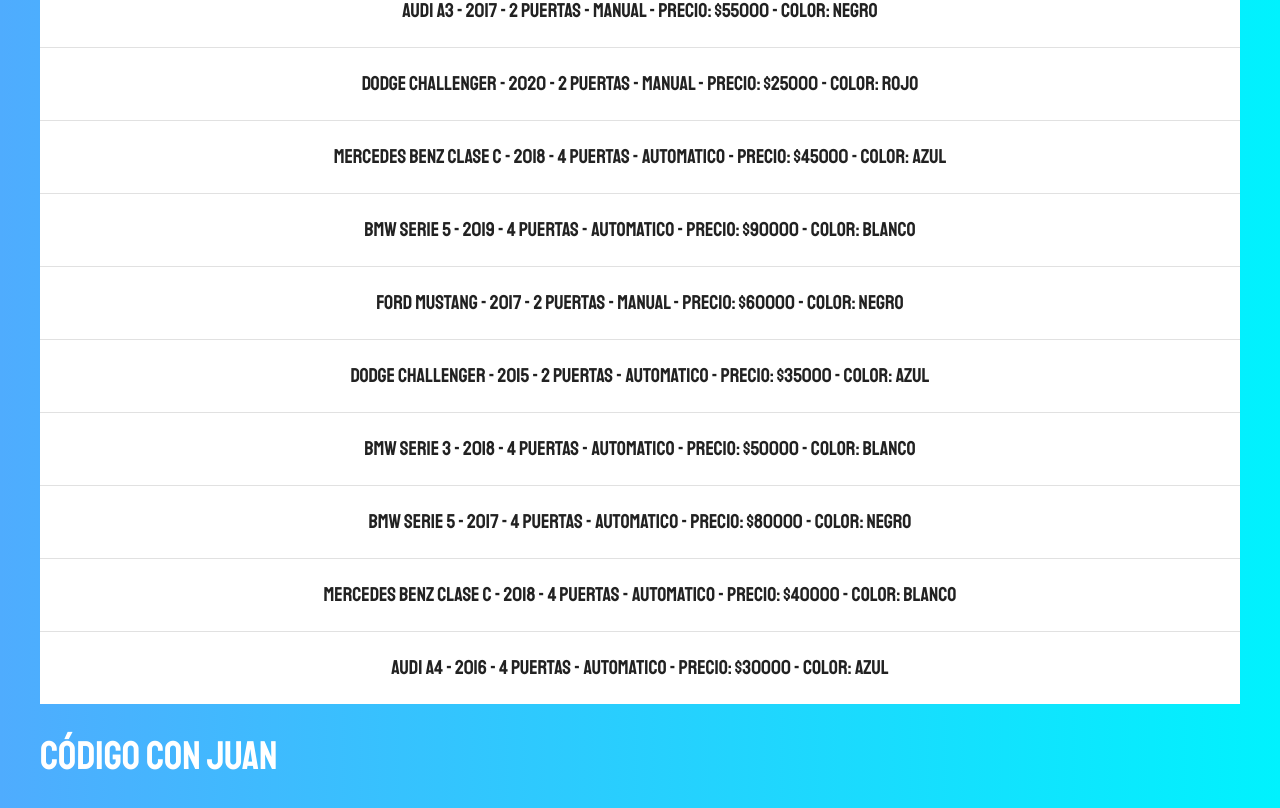
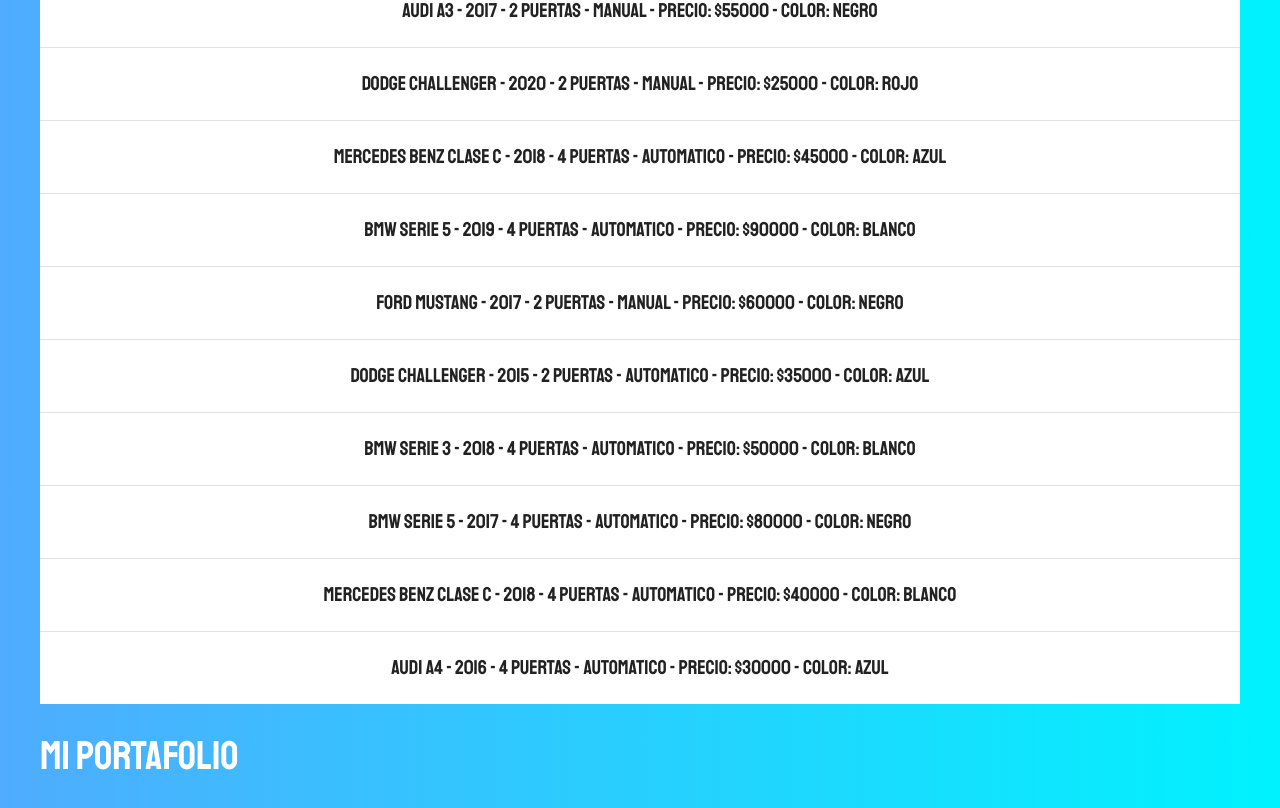
Before and after one commit to alexsans12/buscadorDeAutos, a plain HTML site: page index.html in a window 1280 px wide. Shown: the part 1290-2098 px from the top of the page. Drawn offline with Linux system fonts and the light colour scheme.

Commit message:
Link a mi portafolio

```diff
--- a/index.html
+++ b/index.html
@@ -102,7 +102,7 @@
         <div id="resultado"></div>
     </div>
 
-    <a class="sitio-web" href="https://www.codigoconjuan.com" rel="nofollow noopener noreferrer" >Código Con Juan</a>
+    <a class="sitio-web" href="https://www.alexanderdev.codes" rel="nofollow noopener noreferrer" >Mi portafolio</a>
 
     <script src="js/db.js"></script>
     <script src="js/app.js"></script>
```
